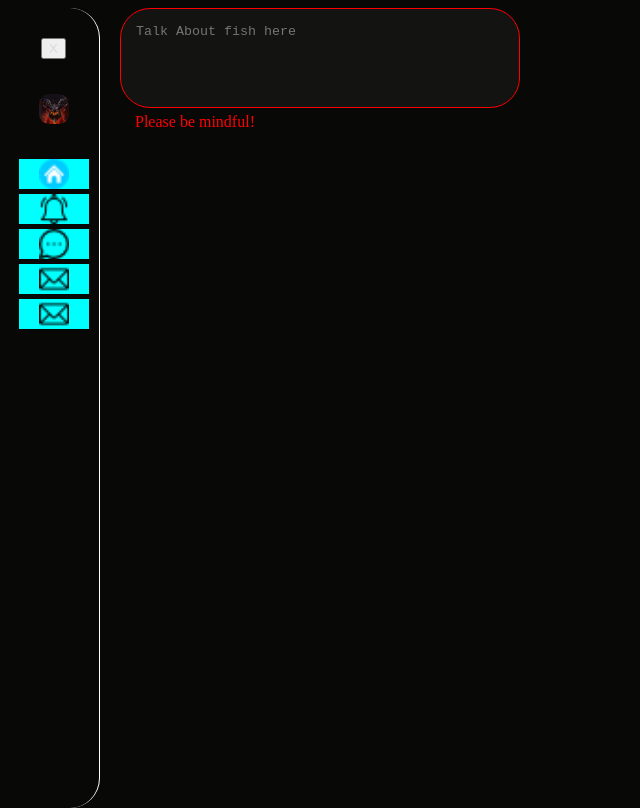
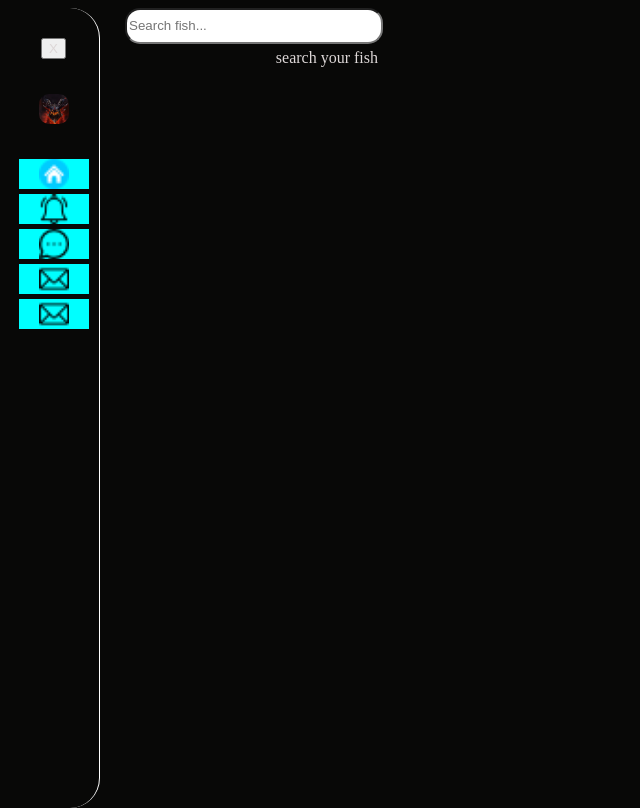
Before and after one commit to Ejswarrior/hookset, a Next.js app: page /profile in a window 1280 px wide. Shown: the whole page, without its empty margins (0-640 px from the left). Built offline with nearby package versions, Linux system fonts and the light colour scheme.

Commit message:
styled input search

```diff
--- a/app/profile/page.tsx
+++ b/app/profile/page.tsx
@@ -1,18 +1,18 @@
+import SearchInput from "@/components/BasicComponents/SearchInput/SearchInput"
 
-import PostForm from '../../components/BasicComponents/PostForm/PostForm'
 export default function profile() {
-    const data = {
-        id: '',
-        name: 'input',
-        maxLength: 30,
-        placeHolder: "Talk About fish here",
-        required: true,
-        helperText: 'Please be mindful!',
-        error: true,
-        type: "email",
-    }
+    const data = ['steelhead', 'salmon', 'smallmouth', 'largemouth', 'pike', 'musky', 'browntrout']
 
     return (
-        <PostForm {...data} />
+        <SearchInput
+        placeholder={'Search fish...'}
+        required
+        id='searchfish'
+        name='searchfish'
+        error={false}
+        data={data}
+        dataListId='search'
+        helperText='search your fish'
+        />
     )
 }
--- a/components/BasicComponents/SearchInput/SearchInput.module.scss
+++ b/components/BasicComponents/SearchInput/SearchInput.module.scss
@@ -0,0 +1,18 @@
+.inputContainer {
+    display: flex;
+    flex-direction: column;
+    align-items: flex-end;
+    padding-left: 5px;
+
+    .input {
+        height: 30px;
+        width: 250px;
+        border-radius: 15px;
+        color: black;
+        margin-bottom: 5px;
+    }
+
+    .helperText {
+        padding-right: 5px;
+    }
+}
--- a/components/BasicComponents/SearchInput/SearchInput.tsx
+++ b/components/BasicComponents/SearchInput/SearchInput.tsx
@@ -20,11 +20,11 @@ interface SearchInputProps {
     /*Toggle Error state for input */
     error: boolean;
     /*Text underneath the input */
-    helperText: string;
+    helperText?: string;
     /*Accepts an change event function for input */
-    onChange:(evt: React.ChangeEvent<HTMLInputElement>) => void;
+    onChange?: (evt: React.ChangeEvent<HTMLInputElement>) => void;
     /*List of options for the Data list */
-    data: DataListProps[]
+    data: string[]
 }
 
 
@@ -43,14 +43,14 @@ export default function SearchInput(props: SearchInputProps) {
                 required={required}
                 id={id}
                 name={name}
-                type='search'
                 onChange={onChange}
                 className={styles.input}
+                list={dataListId}
             />
-            {data && <datalist className={styles.dataList} id={dataListId}>
-                {data.map((item) =>
-                    <option value={item.value}/>
-                )}
+            {data && <datalist className={styles.dataList} name="fishSearch" id={dataListId}>
+                {data.map((item) => (
+                    <option value={item}/>
+                ))}
             </datalist>}
             {helperText && <label className={styles.helperText}>{helperText}</label>}
         </div>
```
